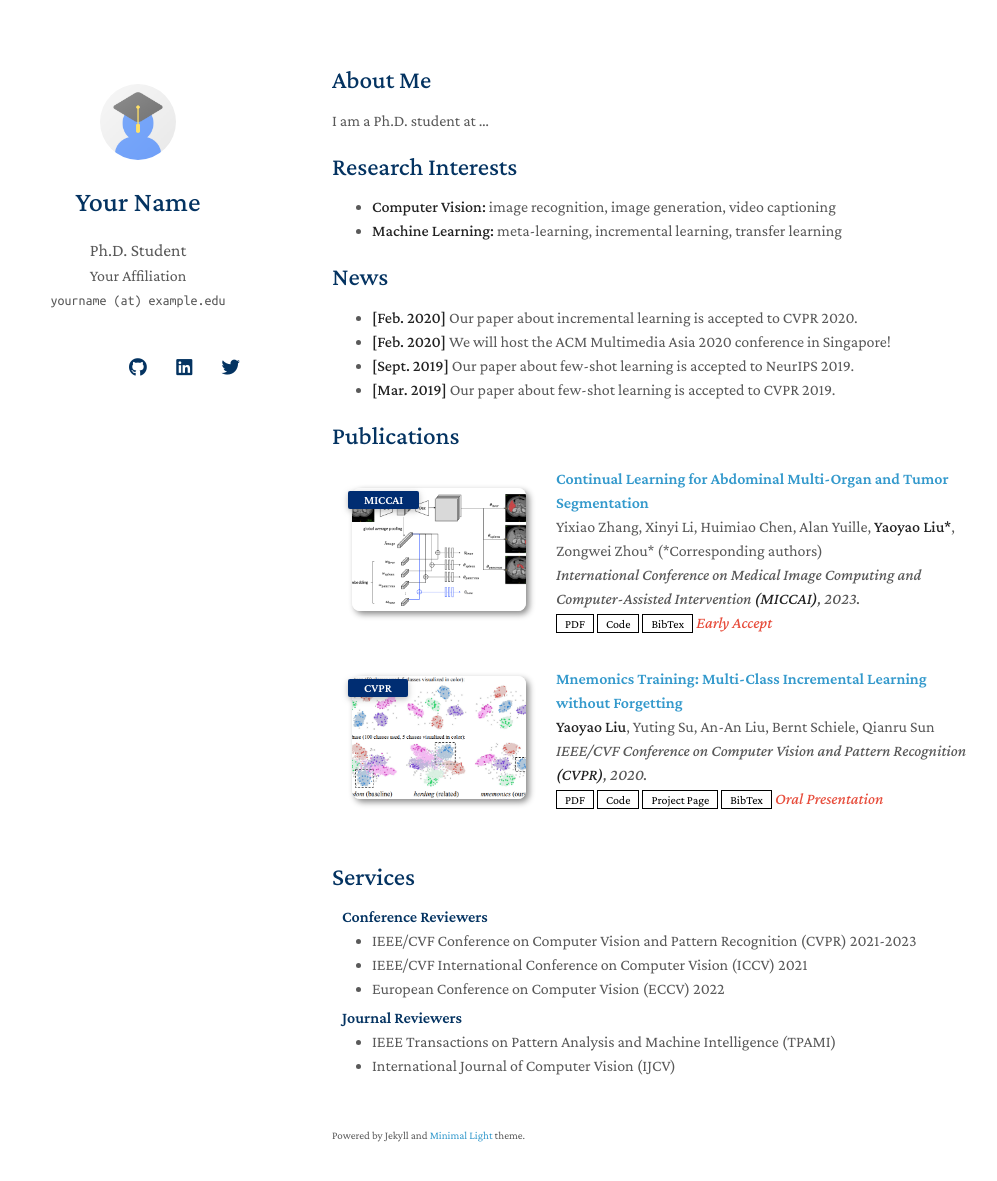
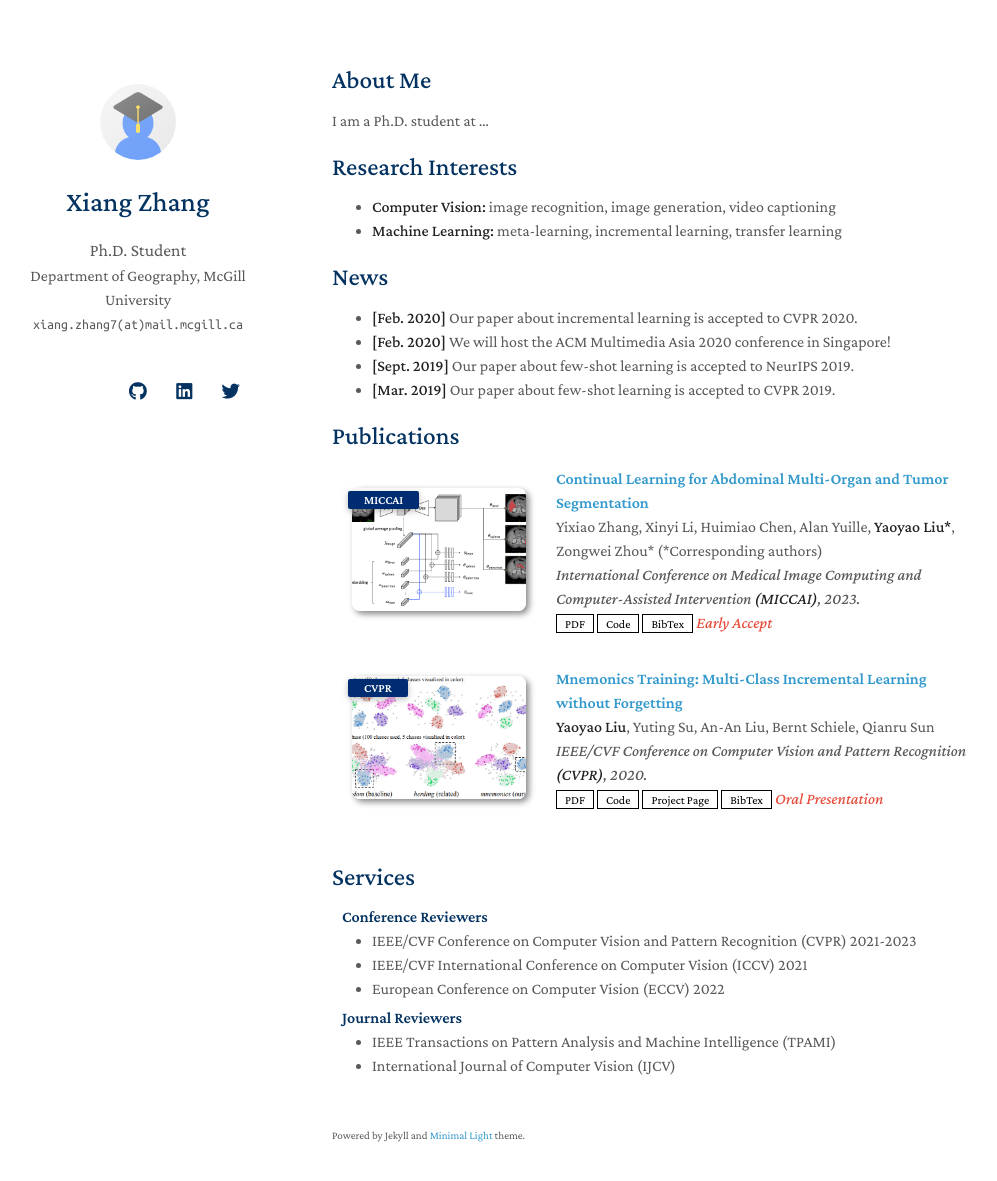
Before and after one commit to XiangShawnZhang/XiangShawnZhang.github.io, a Jekyll site: the page built from index.md, in a window 1280 px wide and 1216 px high. Shown: the top 1181 px of the window, without its empty margins (138-1135 px from the left). Built offline with Jekyll 4.4.1, drawn with Linux system fonts in a browser that asks for light colours; nearby versions of some CDN libraries; a style sheet for code colours, icons or effects is not loaded; our own code applies the rules of GitHub Pages for plain Markdown files.

Commit message:
Update _config.yml

```diff
--- a/_config.yml
+++ b/_config.yml
@@ -1,8 +1,8 @@
 # Basic Information
-title: Your Name
+title: Xiang Zhang
 position: Ph.D. Student
-affiliation: Your Affiliation
-email: yourname (at) example.edu
+affiliation: Department of Geography, McGill University
+email: xiang.zhang7(at)mail.mcgill.ca
 
 # Search Engine Optimization (SEO)
 # The following information is used to improve the website traffic from search engines, e.g., Google.
```
